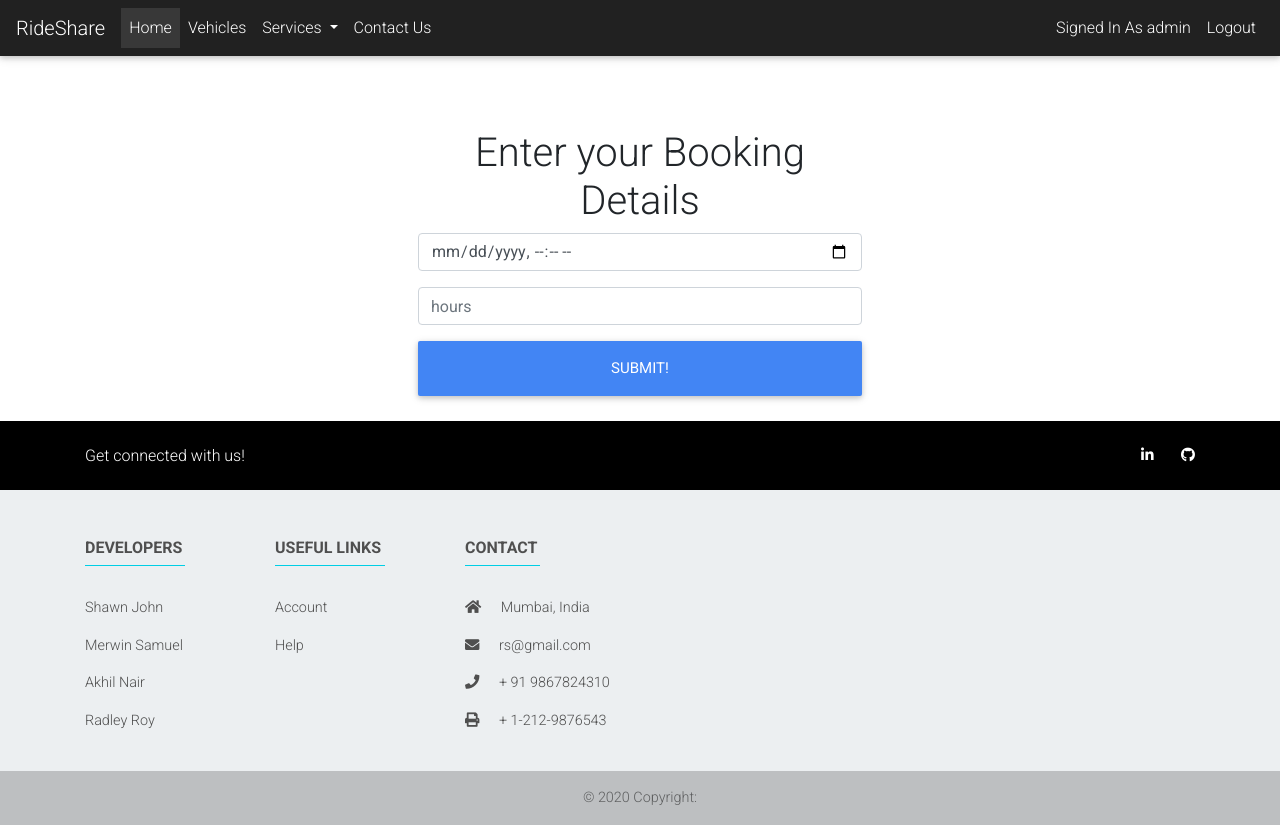
After one commit to MerwinSamuel/RideShare, a Django app: page /1/book in a window 1280 px wide. The commit adds this page. Run offline with Django 3.2, Linux system fonts and the light colour scheme; a user stored in the database is signed in; tables that the repository leaves empty hold one stand-in row (values such as "Sample post"); some libraries are stand-ins or nearby versions.

Commit message:
Added Booking Functionality

```diff
--- a/management/urls.py
+++ b/management/urls.py
@@ -8,4 +8,5 @@ urlpatterns = [
     path('cars',views.cars,name='cars'),
     path('<int:vehicleID>', views.detail, name='detail'),
     path('add', views.add, name='add'),
+    path('<int:vehicleID>/book', views.book, name='book'),
 ]
--- a/management/views.py
+++ b/management/views.py
@@ -1,26 +1,37 @@
-from django.shortcuts import render
+from django.shortcuts import render,redirect
 from django.http import HttpResponse
 from django.template import loader
 from django.http import Http404
-from .models import Vehicle
+from .models import Vehicle,Booking
 from .forms import AddForm
+from django.contrib.auth.models import User,auth
+from django.contrib import messages
+
+import datetime
+from django.conf import settings
+from django.utils.timezone import make_aware
+
+
 
 # Create your views here.
 def index(request):
     return render(request,'index.html')
 
 def cars(request):
-    vehicle_list = Vehicle.objects.all()
-    context = {
-        'vehicle_list': vehicle_list,
-    }
-    return render(request, 'cars.html', context)
+    vehicle_list = Vehicle.objects.filter(availability=1)
+    if not vehicle_list:
+        return HttpResponse("Vehicle does not exist")
+    else:
+        context = {
+            'vehicle_list': vehicle_list,
+        }
+        return render(request, 'cars.html', context)
+
+
 
 def detail(request, vehicleID):
-    try:
-        vehicle = Vehicle.objects.get(pk=vehicleID)
-    except Vehicle.DoesNotExist:
-        raise Http404("Vehicle does not exist")
+
+    vehicle = Vehicle.objects.get(pk=vehicleID)
     return render(request, 'detail.html', {'vehicle': vehicle})
 
 def add(request):
@@ -37,3 +48,31 @@ def add(request):
         return HttpResponse("Vehicle Added!")
     else:
         return render(request, 'add.html')
+
+def book(request, vehicleID):
+    if request.method == 'POST':
+        current_user = request.user
+        current_vehicle = Vehicle.objects.get(pk=vehicleID)
+        post = Booking()
+        post.start=request.POST.get("datetime")
+        post.hours=request.POST.get("hours")
+
+        post.total=int(request.POST.get("hours")) * current_vehicle.cost
+        print(type(request.POST.get("hours")))
+        print(type(current_vehicle.cost))
+        print(post.total)
+        post.VehicleID_id=vehicleID
+        post.userID_id=current_user.id
+        post.save()
+
+        current_vehicle.availability=0
+        current_vehicle.save()
+        return HttpResponse("Booking Done!")
+
+    else:
+        if request.user.is_authenticated:
+            vehicle = Vehicle.objects.get(pk=vehicleID)
+            return render(request, 'booking.html', {'vehicle': vehicle})
+        else:
+            messages.warning(request,"Please login first!")
+            return redirect('/users/login')
--- a/templates/base.html
+++ b/templates/base.html
@@ -19,7 +19,7 @@
 
     <link  type="text/css" href="main.css">
 
-    <style>
+    {% comment %} <style>
         #footer_margin {
 
             position: sticky;
@@ -29,7 +29,7 @@
 
 
         }
-    </style>
+    </style>  {% endcomment %}
 
 
     <title> {% block title %}{% endblock title %}</title>
--- /dev/null
+++ b/templates/booking.html
@@ -0,0 +1,28 @@
+{% extends 'base.html' %}
+
+{% block title %}Booking{% endblock title %}
+
+{% block body %}
+
+    <div class="container">
+            <div style="width: 40%; margin: 25px auto;">
+                <br><br>
+            <h1 style="text-align: center">Enter your Booking Details</h1>
+
+                <form action="/{{vehicle.vehicleID}}/book" method="post">
+                    {% csrf_token %}
+                    <div class="form-group">
+                        <input class="form-control" type="datetime-local" name="datetime" placeholder="datetime" required>
+                    </div>
+                    <div class="form-group">
+                        <input class="form-control" type="number" name="hours" placeholder="hours" min="1" max="10" required>
+                    </div>
+
+                    <div class="form-group">
+                        <button class="btn btn-lg btn-primary btn-block">Submit!</button>
+                    </div>
+                </form>
+            </div>
+    </div>
+
+{% endblock body %}
--- a/templates/cars.html
+++ b/templates/cars.html
@@ -19,6 +19,7 @@
   <div class="container my-3">
     <div class="row">
       {% for vehicle in vehicle_list %}
+
         <div class="col-md-4">
           <div class="card mb-4 shadow-sm">
             <img src=" {{vehicle.imageurl }}"  style="width:550px;height:250px;" class="d-block w-100" alt="...">
@@ -28,13 +29,14 @@
               <div class="d-flex justify-content-between align-items-center">
 
                 <div class="btn-group">
-                  <a href="{% url 'management:detail' vehicle.vehicleID %}" class="btn btn-primary">More Info</a>
+                  <a href="/{{vehicle.vehicleID}}" class="btn btn-primary">More Info</a>
                 </div>
               </div>
             </div>
           </div>
         </div>
-          {% endfor %}
+
+      {% endfor %}
       </div>
     </div>
 
--- a/templates/detail.html
+++ b/templates/detail.html
@@ -19,7 +19,7 @@
               <li class="list-group-item">{{ vehicle.seats }} Seaters</li>
             </ul>
             <div class="card-body">
-              <a href="#" class="btn btn-primary">Book Now</a>
+              <a href="/{{vehicle.vehicleID}}/book" class="btn btn-primary">Book Now</a>
             </div>
           </div>
      </div>
```
Also changed, not shown: management/migrations/0004_booking.py (added).
